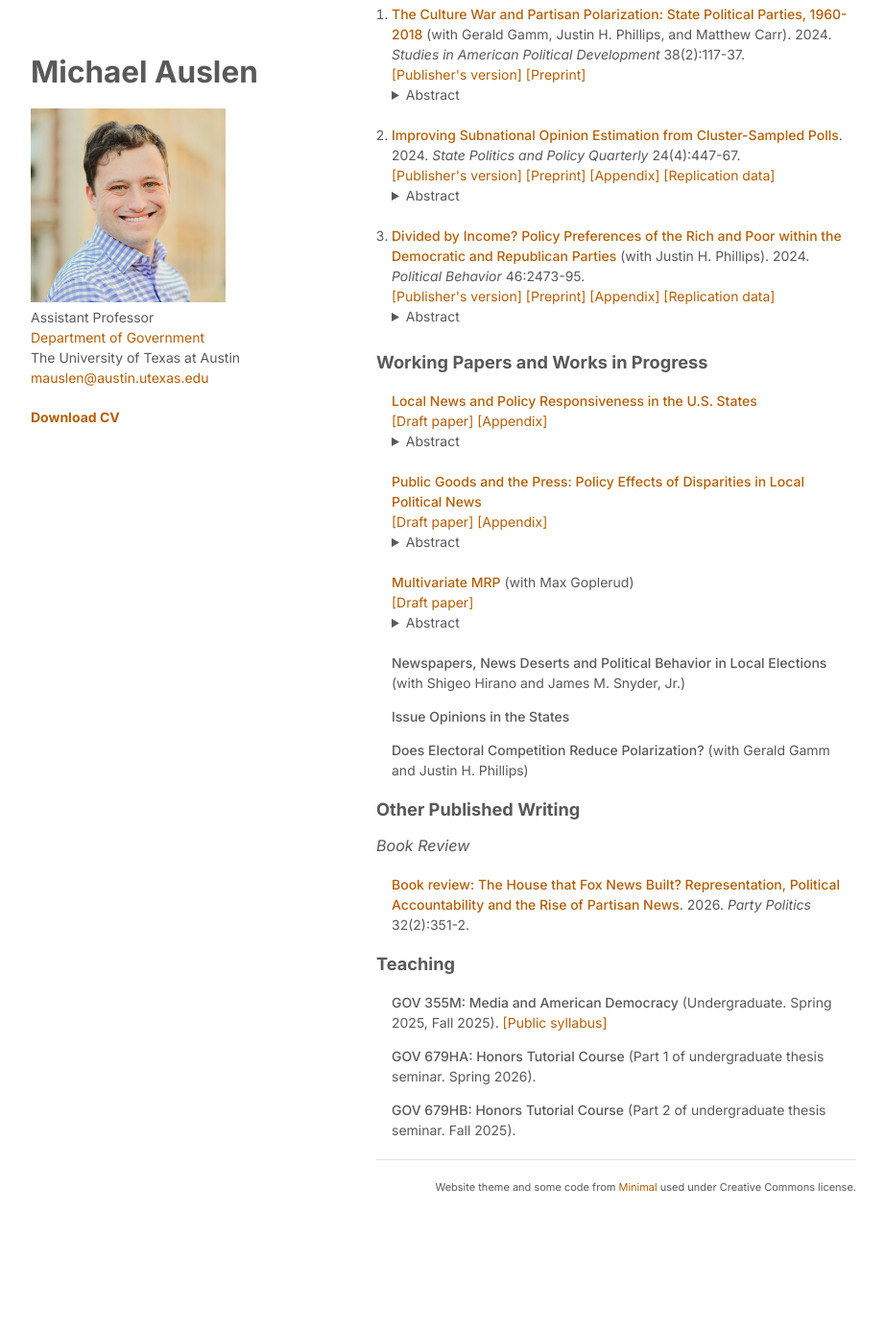
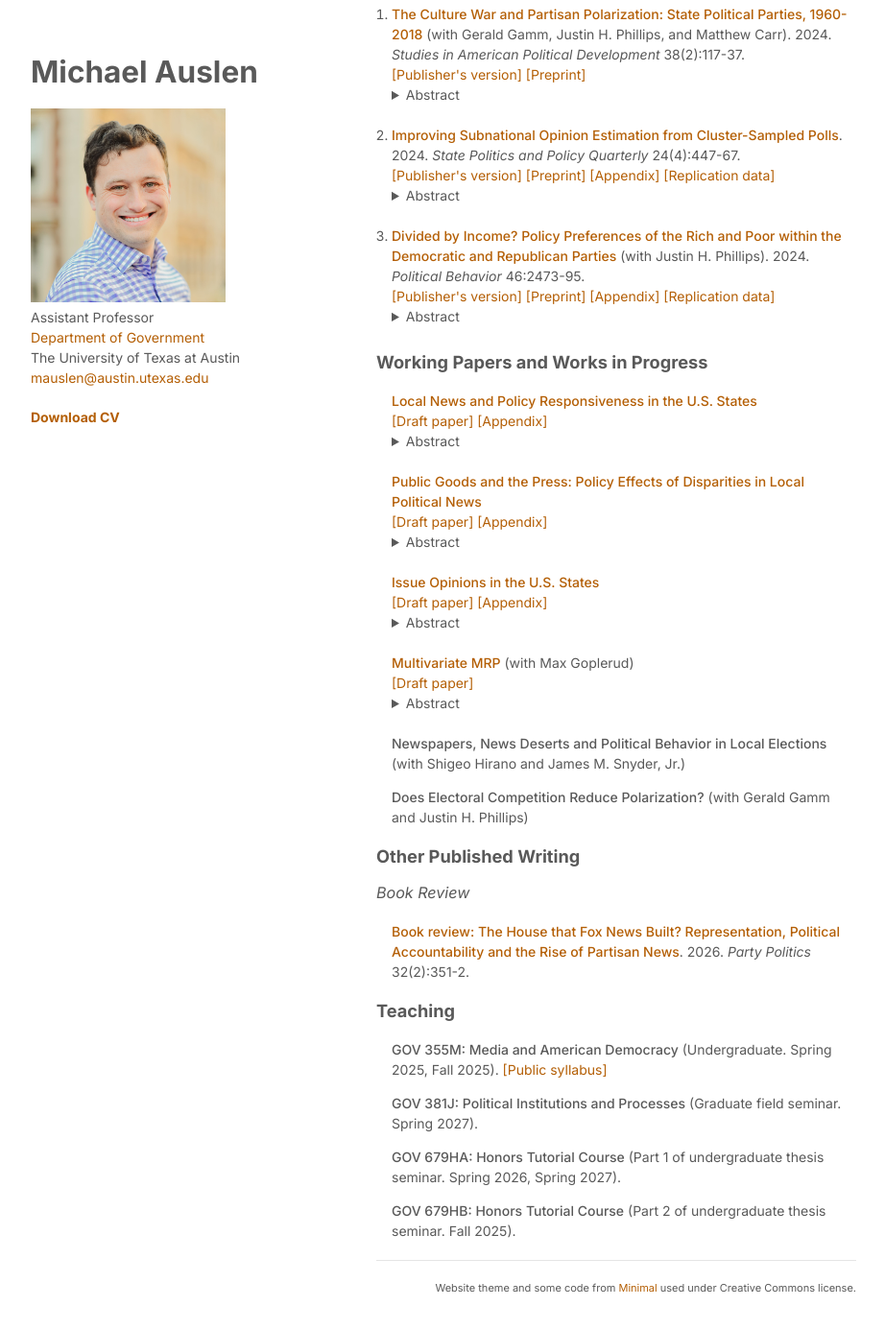
Before and after one commit to michaelauslen/michaelauslen.github.io, a Jekyll site: the page index.html, which Jekyll copies as it is, in a window 1280 px wide and 1400 px high, scrolled down 541 px. Shown: the top 1386 px of the window at 96% size, without its empty margins (178-1100 px from the left). Built offline with Jekyll 4.4.1, drawn with Linux system fonts in a browser that asks for light colours; before the commit the page ends 1836 px from its top, so only the background shows below that.

Commit message:
update all files, add new paper

```diff
--- a/index.html
+++ b/index.html
@@ -94,6 +94,13 @@
 				<p>The news media play an important role in democratic political accountability by monitoring elected officials and informing the public. However, local news outlets are constrained by limited resources that can be devoted to covering local politics. This paper examines how local newspapers in the United States allocate reporters across municipalities and the effect of this resource allocation on public spending and representation in local governments. I leverage a corpus of 114 million articles published 396 local newspapers from 1992-2021 to measure coverage at the municipality level, finding that newspapers systematically prioritize political coverage in larger, nearby cities with more wealthy and white residents. I further find that frequent news coverage is associated with greater investment in government services, and especially on highly salient goods such as policing, fire protection, and parks. Spending effects are moderated by mass ideology, suggesting that news coverage enhances the quality of representation in local governments. </p>
                 </details>
 
+				<li><a href="research/issueops_auslen.pdf" class="article-title" target="_blank">Issue Opinions in the U.S. States</a>  <br />
+				<a href="research/issueops_auslen.pdf" target="_blank">[Draft paper]</a> <a href="research/issueops_appendix_auslen.pdf" target="_blank">[Appendix]</a>
+				</li>
+                <details><summary>Abstract</summary>
+				<p>Measures of public support for specific policies at the state level are essential to key questions in political science: How well-represented is the public? How does opinion evolve in response to changes in political environments? Yet such measures are available only for recent years, largely because the long-running surveys that could extend them rely on cluster sampling, which standard methods for subnational opinion estimation handle poorly. I leverage recent advances in small-area estimation &mdash; Clustered Multilevel Regression and Poststratification (CMRP) &mdash; to construct a dataset of state-level opinion on \snippet{num_questions} policy questions from the American National Election Study, covering 1952 to 2024. I apply these estimates to two questions. First, I recover the established finding that state policies are responsive to public opinion, particular from the 1970s onward. Second, I extend the study of nationalization to individual issues, showing that state publics' preferences have largely converged over time, though the trend on racial issues is starting to reverse. </p>
+                </details>
+
 				<li><a href="https://www.arxiv.org/abs/2507.03652" class="article-title" target="_blank">Multivariate MRP</a> (with Max Goplerud) <br />
 				<a href="https://www.arxiv.org/abs/2507.03652" target="_blank">[Draft paper]</a>
 				</li>
@@ -103,9 +110,6 @@
 
 
 				<li><span class="article-title">Newspapers, News Deserts and Political Behavior in Local Elections</span> (with Shigeo Hirano and James M. Snyder, Jr.)
-				</li>
-
-				<li><span class="article-title">Issue Opinions in the States</span>
 				</li>
 
 				<li><span class="article-title">Does Electoral Competition Reduce Polarization?</span> (with Gerald Gamm and Justin H. Phillips)
@@ -123,7 +127,8 @@
 		<h1 id="teaching">Teaching</h1>
 			<ul>
 				<li><span class="article-title">GOV 355M: Media and American Democracy</span> (Undergraduate. Spring 2025, Fall 2025). <a href="teaching/media_ug.pdf" target="_blank">[Public syllabus]</a></li>
-				<li><span class="article-title">GOV 679HA: Honors Tutorial Course</span> (Part 1 of undergraduate thesis seminar. Spring 2026).</li>
+				<li><span class="article-title">GOV 381J: Political Institutions and Processes</span> (Graduate field seminar. Spring 2027).
+				<li><span class="article-title">GOV 679HA: Honors Tutorial Course</span> (Part 1 of undergraduate thesis seminar. Spring 2026, Spring 2027).</li>
 				<li><span class="article-title">GOV 679HB: Honors Tutorial Course</span> (Part 2 of undergraduate thesis seminar. Fall 2025).</li>
 			</ul>
 
```
Also changed, not shown: 3 other files.
